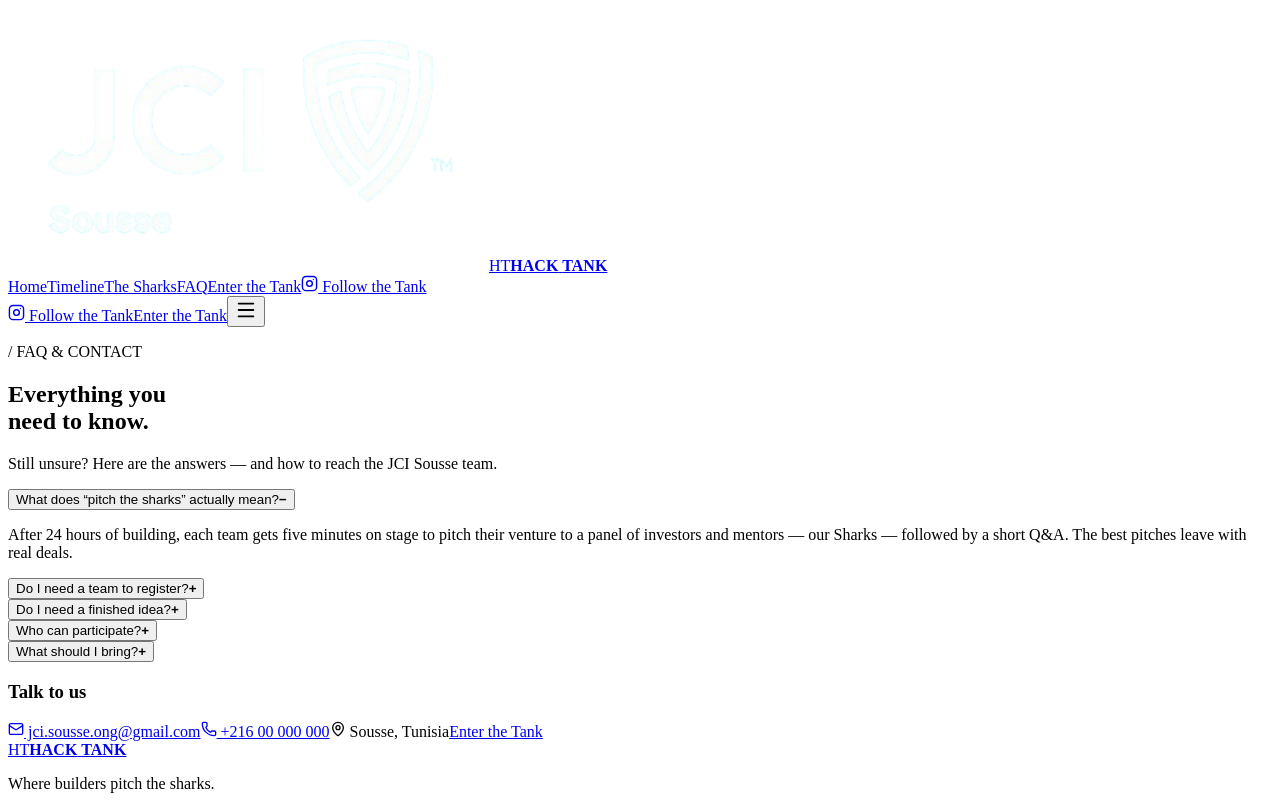
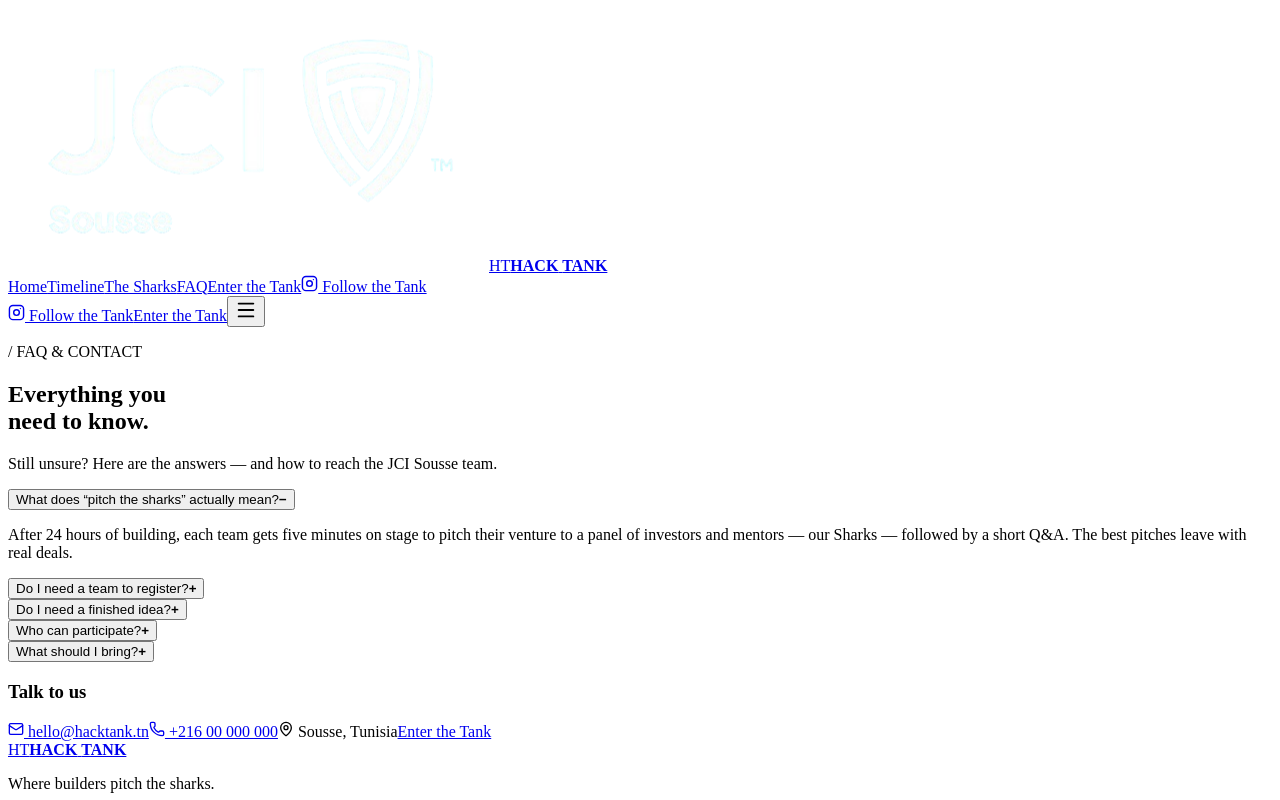
Before and after one commit to ismailLehioui/hackTank, a React (Vite) app: page /faq in a window 1280 px wide. Shown: the top 800 px of the page. Built offline with nearby package versions, Linux system fonts and the light colour scheme; no server answers; the database is empty; the HTML template or start-up script is replaced by a standard one.

Commit message:
Revert "add registration mailin vercel"
This reverts commit 8527ad9085eb788be49243caf136c42fe5cbd69b.

```diff
--- a/src/pages/Faq.tsx
+++ b/src/pages/Faq.tsx
@@ -29,7 +29,7 @@
 
         <aside className="contact-card">
           <h3>Talk to us</h3>
-          <a href="mailto:hello@hacktank.tn"><Mail size={16} /> jci.sousse.ong@gmail.com</a>
+          <a href="mailto:hello@hacktank.tn"><Mail size={16} /> hello@hacktank.tn</a>
           <a href="tel:+21600000000"><Phone size={16} /> +216 00 000 000</a>
           <span><MapPin size={16} /> {EVENT.location}</span>
           <Link className="primary" to="/register">Enter the Tank </Link>
```
Also changed, not shown: zzvercel.json (renamed from vercel.json).
